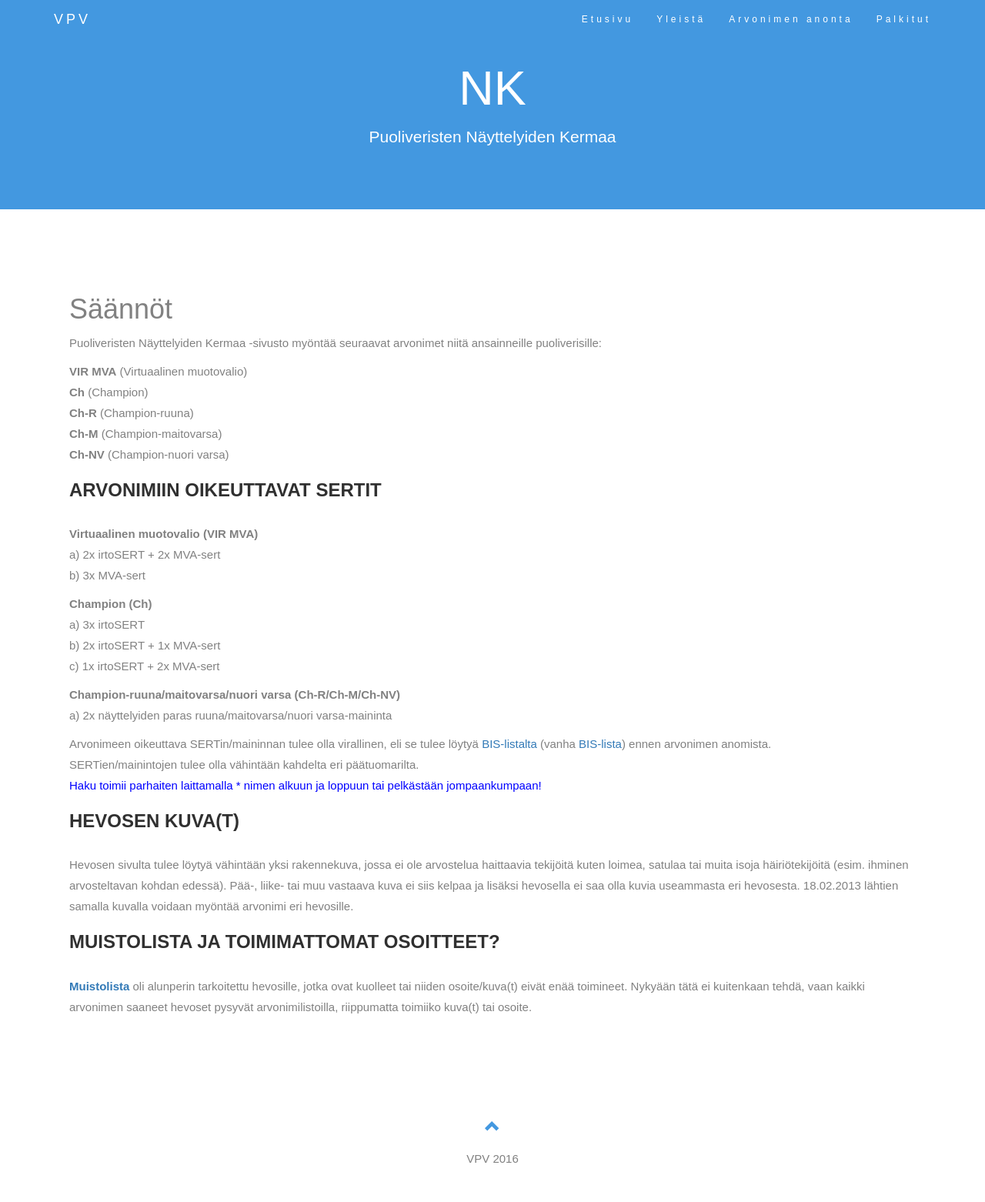
After one commit to OtterleyW/vpv, a PHP site: page /NK/yleista.php in a window 1280 px wide. The commit adds this page. Shown: the top 1562 px of the page at 77% size. Run offline with PHP 8.4, Linux system fonts and the light colour scheme.

Commit message:
Kansiorakennetta tehty

```diff
--- /dev/null
+++ b/NK/asetukset/kaynnista.php
@@ -0,0 +1,6 @@
+<?
+require('../../.yhdista.php');
+
+// MALLIT
+require('mallit/PohjaMalli.php');
+require('mallit/Hevonen.php');
--- a/NK/sivut/yla.php
+++ b/NK/sivut/yla.php
@@ -23,9 +23,10 @@
     </div>
     <div class="collapse navbar-collapse" id="myNavbar">
       <ul class="nav navbar-nav navbar-right">
-        <li><a href="#toiminta">Toiminta</a></li>
-        <li><a href="#info">Infoa</a></li>
-        <li><a href="#yhteystiedot">Yhteystiedot</a></li>
+        <li><a href="index.php">Etusivu</a></li>
+        <li><a href="/yleista.php">Yleistä</a></li>
+        <li><a href="ano_arvonimi.php">Arvonimen anonta</a></li>
+        <li><a href="palkitut.php">Palkitut</a></li>
       </ul>
     </div>
   </div>
--- /dev/null
+++ b/NK/yleista.php
@@ -0,0 +1,39 @@
+<?php
+require('sivut/yla.php');
+?>
+
+<h1>Säännöt</h1>
+<p>Puoliveristen N&auml;yttelyiden Kermaa -sivusto my&ouml;nt&auml;&auml; seuraavat arvonimet niit&auml; ansainneille puoliverisille:</p>
+<p><b>VIR MVA</b> (Virtuaalinen muotovalio)<br />
+<b>Ch</b> (Champion)<br />
+<b>Ch-R</b> (Champion-ruuna) <br />
+<b>Ch-M</b> (Champion-maitovarsa) <br />
+<b>Ch-NV</b> (Champion-nuori varsa) </p>
+
+<h2>Arvonimiin oikeuttavat sertit</h2>
+<p><b>Virtuaalinen muotovalio (VIR MVA)</b><br />
+a) 2x irtoSERT + 2x MVA-sert<br />
+b) 3x MVA-sert</p>
+
+<p><b>Champion (Ch)</b><br />
+a) 3x irtoSERT<br />
+b) 2x irtoSERT + 1x MVA-sert<br />
+c) 1x irtoSERT + 2x MVA-sert</p>
+
+<p><b>Champion-ruuna/maitovarsa/nuori varsa (Ch-R/Ch-M/Ch-NV)</b><br />
+a) 2x n&auml;yttelyiden paras ruuna/maitovarsa/nuori varsa-maininta
+</p>
+
+<p>Arvonimeen oikeuttava SERTin/maininnan tulee olla virallinen, eli se tulee löytyä <a href="http://www.virtuaalihevoset.net/?kilpailut-ja-valmennukset/naeyttelykalenteri/bis-haku.html">BIS-listalta</a> (vanha <a href="http://virtuaali.zafiro.ws/bis/">BIS-lista</a>) ennen arvonimen anomista. <br />
+SERTien/mainintojen tulee olla vähintään kahdelta eri päätuomarilta.<br />
+<font color="blue">Haku toimii parhaiten laittamalla * nimen alkuun ja loppuun tai pelkästään jompaankumpaan!</font></p>
+
+<h2>Hevosen kuva(t)</h2>
+<p>Hevosen sivulta tulee löytyä vähintään yksi rakennekuva, jossa ei ole arvostelua haittaavia tekijöitä kuten loimea, satulaa tai muita isoja häiriötekijöitä (esim. ihminen arvosteltavan kohdan edessä). Pää-, liike- tai muu vastaava kuva ei siis kelpaa ja lisäksi hevosella ei saa olla kuvia useammasta eri hevosesta. 18.02.2013 lähtien samalla kuvalla voidaan myöntää arvonimi eri hevosille.</p>
+
+<h2>Muistolista ja toimimattomat osoitteet?</h2>
+<p><a href="muistolista.php"><b>Muistolista</b></a> oli alunperin tarkoitettu hevosille, jotka ovat kuolleet tai niiden osoite/kuva(t) eivät enää toimineet. Nykyään tätä ei kuitenkaan tehdä, vaan kaikki arvonimen saaneet hevoset pysyvät arvonimilistoilla, riippumatta toimiiko kuva(t) tai osoite.</p>
+
+<?php
+require('sivut/ala.php');
+?>
--- a/tietokanta/rakenne.sql
+++ b/tietokanta/rakenne.sql
@@ -3,7 +3,7 @@
 -- http://www.phpmyadmin.net
 --
 -- Host: 127.0.0.1
--- Generation Time: 15.10.2016 klo 22:37
+-- Generation Time: 16.10.2016 klo 19:29
 -- Palvelimen versio: 5.6.17
 -- PHP Version: 5.5.12
 
@@ -76,6 +76,7 @@ CREATE TABLE IF NOT EXISTS `vpv_nk_anomukset` (
   `anottu_aika` datetime NOT NULL DEFAULT CURRENT_TIMESTAMP,
   `arvonimi_id` int(11) NOT NULL,
   `sisalto` text COLLATE utf8_swedish_ci NOT NULL,
+  `tila` enum('hyvaksytty','hylatty','kasittelematta') COLLATE utf8_swedish_ci NOT NULL,
   PRIMARY KEY (`id`)
 ) ENGINE=InnoDB DEFAULT CHARSET=utf8 COLLATE=utf8_swedish_ci AUTO_INCREMENT=1 ;
 
```
Also changed, not shown: NK/ano_arvonimi.php (added, +85 -0 lines), NK/lista.php (deleted, +0 -17 lines), NK/mallit/Hevonen.php (added, +10 -0 lines), NK/mallit/PohjaMalli.php (added, +13 -0 lines), NK/palkitut.php (added, +18 -0 lines), NK/sivut/palkitut.php (added, +25 -0 lines).
